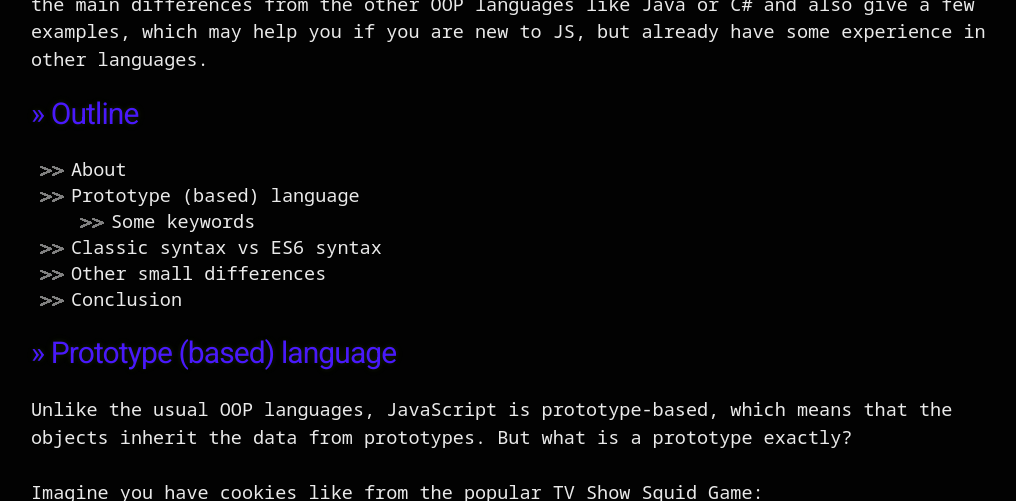
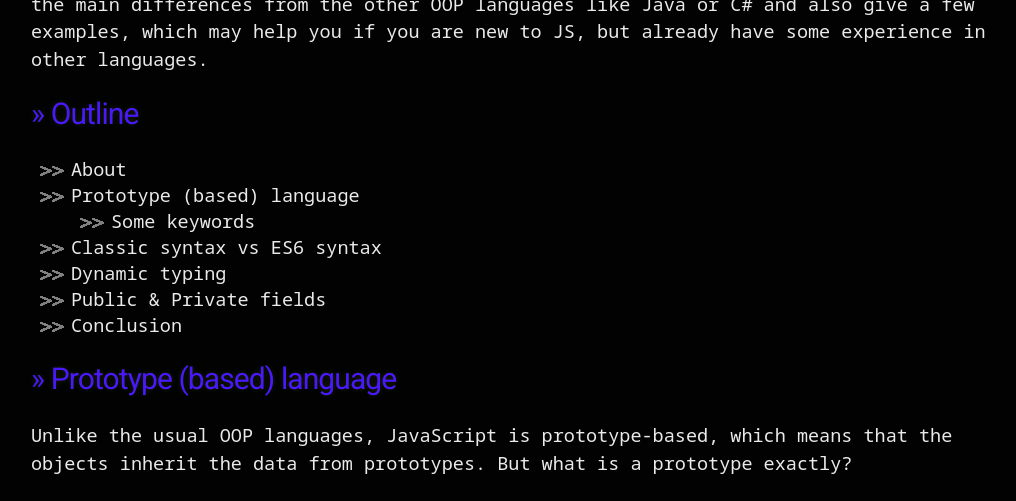
Before and after one commit to 20kilograma/blog, a Jekyll site: the page built from oop-js.md, in a window 1280 px wide and 900 px high, scrolled down 722 px, cut to the strip 0-501 px from the top of the window. Shown: the whole strip, without its empty margins (109-1125 px from the left). Built offline with Jekyll 4.4.1, drawn with Linux system fonts in a browser that asks for light colours; nearby versions of some CDN libraries; some web fonts are replaced; our own code applies the rules of GitHub Pages for plain Markdown files.

Commit message:
Update oop-js.md

```diff
--- a/oop-js.md
+++ b/oop-js.md
@@ -18,7 +18,8 @@ JavaScript is the most widely used language on the web but is also used for desk
     <li>Some keywords</li>
   </ul>
   <li>Classic syntax vs ES6 syntax</li>
-  <li>Other small differences</li>
+  <li>Dynamic typing</li>
+  <li>Public & Private fields</li>
   <li>Conclusion</li>
 </ul>
 
```
